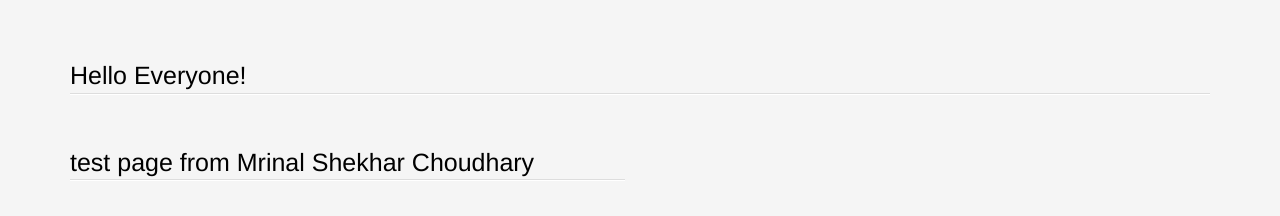
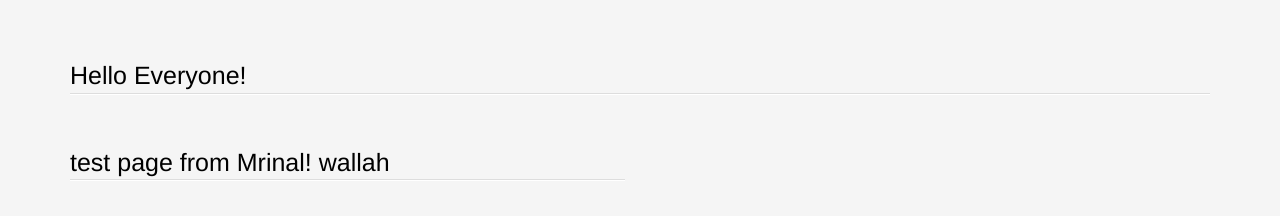
Before and after one commit to mrinalsc/openshfit_code, a website: page views/index.html in a window 1280 px wide. Drawn offline with Linux system fonts and the light colour scheme.

Commit message:
6th commit

```diff
--- a/views/index.html
+++ b/views/index.html
@@ -224,7 +224,7 @@ pre {
           <section class='col-xs-12 col-sm-6 col-md-6'>
             <section>
 
-              <h1>test page from Mrinal Shekhar Choudhary</h1>
+              <h1>test page from Mrinal! wallah</h1>
 
             </section>
 
```
Also changed, not shown: 1 other file.
